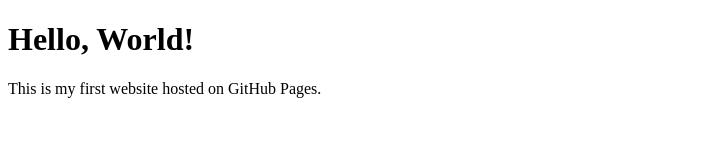
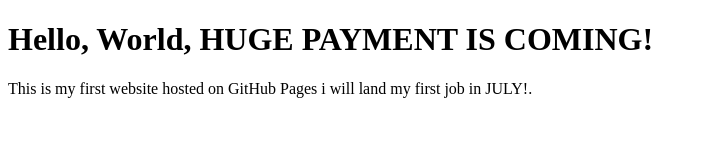
Before and after one commit to Nania-devops/webtests, a plain HTML site: page index.html in a window 1280 px wide. Shown: the whole page, without its empty margins (0-706 px from the left). Drawn offline with Linux system fonts and the light colour scheme.

Commit message:
Update index.html

```diff
--- a/index.html
+++ b/index.html
@@ -4,7 +4,7 @@
     <title>My First Website</title>
 </head>
 <body>
-    <h1>Hello, World!</h1>
-    <p>This is my first website hosted on GitHub Pages.</p>
+    <h1>Hello, World, HUGE PAYMENT IS COMING!</h1>
+    <p>This is my first website hosted on GitHub Pages i will land my first job in JULY!.</p>
 </body>
 </html>
```
